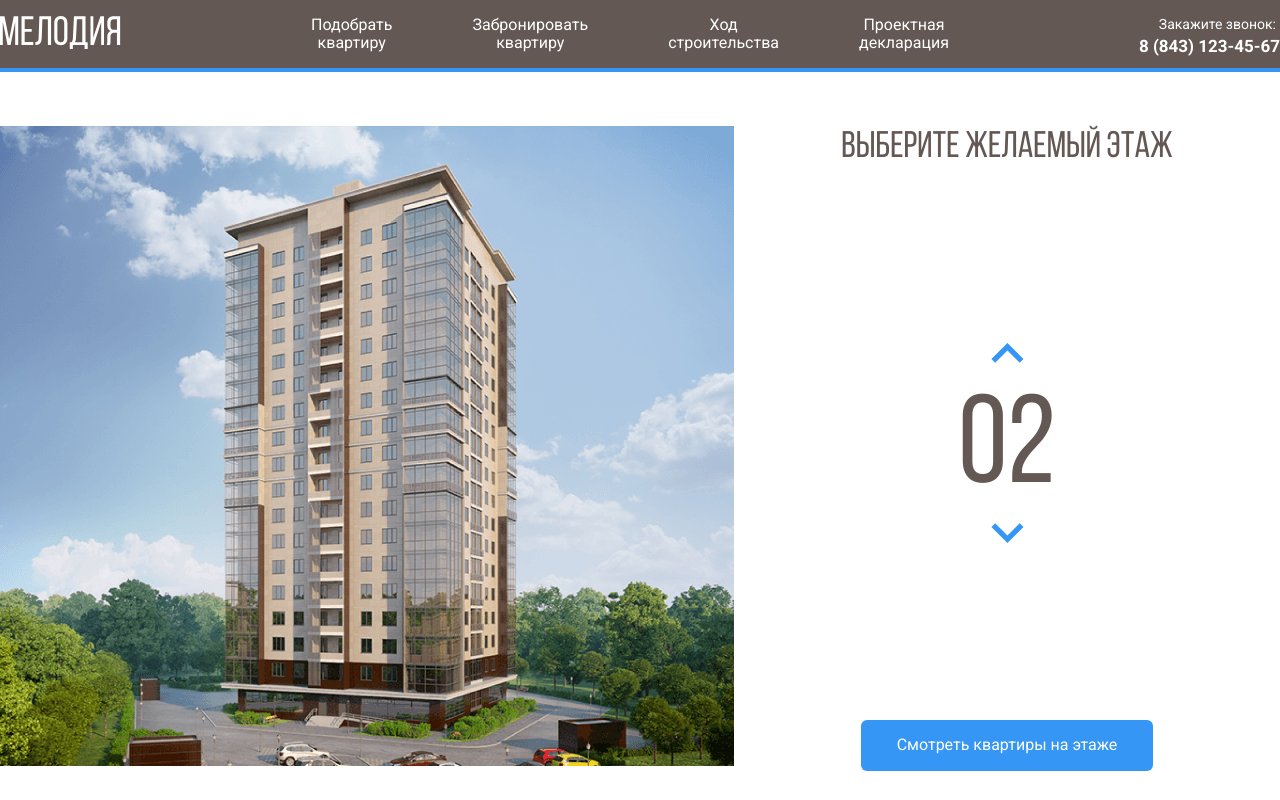
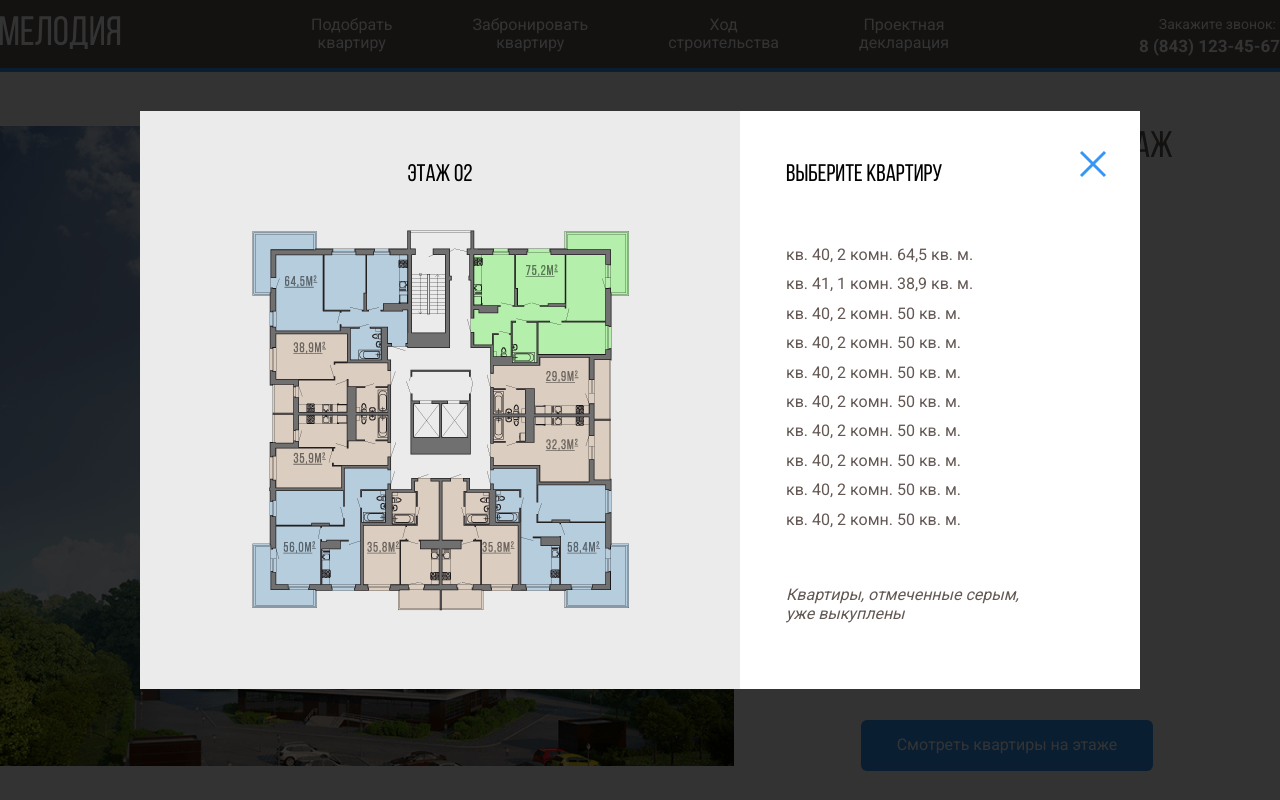
Before and after one commit to DenUP/Melody, a plain HTML site: page index.html in a window 1280 px wide. Both pictures are taken after a click on the button "Смотреть квартиры на этаже". Drawn offline with nearby package versions, Linux system fonts and the light colour scheme.

Commit message:
Create: The "Apartments" window

```diff
--- a/css/style.css
+++ b/css/style.css
@@ -105,7 +105,7 @@ path.current-floor {
   color: #635854;
   margin: 0;
 }
-.counter {
+.floor-counter {
   font-family: "Bebas Neue", "sans-serif";
   color: #635854;
   font-size: 125px;
@@ -119,3 +119,96 @@ path.current-floor {
   padding: 16px 36px;
   cursor: pointer;
 }
+.modal {
+  position: fixed; /* Фиксированная позиция, певерх всего сайта? */
+  left: 0; /* Приклеиваем к  левому краю */
+  top: 0; /* Приклеиваем к верхху */
+  width: 100%;
+  height: 100%;
+  background-color: rgba(0, 0, 0, 0.8);
+  display: flex;
+  justify-content: center;
+  align-items: center;
+  opacity: 0;
+  transform: scale(0);
+  transition: opacity 0.2s;
+}
+.is-open {
+  opacity: 1;
+  transform: scale(1);
+}
+.modal-dialog {
+  max-width: 1000px;
+  min-height: 565px;
+  background-color: #fff;
+  flex-grow: 1;
+  display: flex;
+  opacity: 0;
+  position: relative;
+  transform: translateY(-10%);
+  transition: transform 0.2s, opacity 0.2s;
+  transition-duration: 0.2s;
+}
+.is-open > .modal-dialog {
+  opacity: 1;
+  transform: translateY(0);
+}
+.modal-image {
+  background-color: #ebebeb;
+  width: 60%;
+  text-align: center;
+  padding: 50px;
+}
+.flats path {
+  opacity: 0;
+  cursor: pointer;
+}
+.flats path:hover {
+  opacity: 1;
+}
+.modal-title {
+  font-family: "Bebas Neue", "sans-serif";
+  font-weight: normal;
+  font-size: 24px;
+  line-height: 29px;
+  margin-top: 0;
+  margin-bottom: 25px;
+}
+.modal-info {
+  width: 40%;
+  padding: 50px 46px;
+}
+.flat-list {
+  padding: 0;
+  list-style: none;
+  margin-top: 55px;
+}
+.flat-item {
+  margin-bottom: 10px;
+}
+.flat-link {
+  font-size: 16px;
+  line-height: 19px;
+  color: #635854;
+  text-decoration: none;
+}
+.flat-link:hover {
+  color: #3596f5;
+  text-decoration: underline;
+}
+.modal-alert {
+  font-style: italic;
+  font-weight: normal;
+  font-size: 16px;
+  line-height: 19px;
+  color: #635854;
+  margin-top: 56px;
+}
+.modal-close-button {
+  position: absolute;
+  right: 27px;
+  top: 38px;
+  cursor: pointer;
+  border: none;
+  background-color: #fff;
+}
--- a/index.html
+++ b/index.html
@@ -77,15 +77,87 @@
           <button class="counter-button counter-button-up">
             <img src="img/arrow.svg" alt="arrow-up" class="counter-arrow counter-arrow-up">
           </button>
-        <span class="counter">02</span>
+        <span class="floor-counter counter">02</span>
                 <button class="counter-button counter-button-down"> <img src="img/arrow.svg" alt="arrow-down" class="counter-arrow counter-arrow-down"></button>
       </div>
-      <button class="button button-primary">Смотреть  квартиры на этаже</button>
+      <button class="button button-primary view-flats">Смотреть  квартиры на этаже</button>
 </div>
 <!-- /.counter-group -->
       <!-- /.main-info -->
     </main>
     <!-- /.main -->
+    <div class="modal">
+      <div class="modal-dialog">
+        <button class="modal-close-button">
+          <svg width="28" height="28" viewBox="0 0 28 28" fill="none" xmlns="http://www.w3.org/2000/svg">
+<path d="M2 2L26 26" stroke="#3596F5" stroke-width="3"/>
+<path d="M26 2L2 26" stroke="#3596F5" stroke-width="3"/>
+</svg>
+
+        </button>
+        <div class="modal-image">
+          <h3 class="modal-title">Этаж <span class="modal-counter counter">02</span></h3>
+          <svg
+          class= "flats"
+          width="433" height="408" viewBox="0 0 433 408" fill="none" xmlns="http://www.w3.org/2000/svg" xmlns:xlink="http://www.w3.org/1999/xlink">
+<image id="image0" width="433" height="408" xlink:href="img/floor.png"/>
+<path d="M388 81V141H314V148H267.5V131H247V32.5H338.5V16H405V81H388Z" fill="#3595F6" fill-opacity="0.75"/>
+<path d="M314 148.5H268V200H367.5V205H387.5V141H314V148.5Z" fill="#3595F6" fill-opacity="0.75"/>
+<path d="M314.192 252.662H268V200H367.916V204.602H388V268H314.192V252.662Z" fill="#3595F6" fill-opacity="0.75"/>
+<path d="M314 253H268.5V309H295.5V376H340V393H405V328.5H388V268.5H314V253Z" fill="#3595F6" fill-opacity="0.75"/>
+<path d="M218 394.5V264H247.5V273.5H267.5V310.5H294.5V375H259.5V394.5H218Z" fill="#3595F6" fill-opacity="0.75"/>
+<path d="M217 394.5V264H187.5V273.5H167.5V310.5H140.5V375H175.5V394.5H217Z" fill="#3595F6" fill-opacity="0.75"/>
+<path d="M121 252H166.5V309H139.5V376H95V393H30V328.5H47V273.5H121V252Z" fill="#3595F6" fill-opacity="0.75"/>
+<path d="M119.5 273.5H46V198H167V250.822H119.5V273.5Z" fill="#3595F6" fill-opacity="0.75"/>
+<path d="M124.729 116H46V198H167V145.178H124.729V116Z" fill="#3595F6" fill-opacity="0.75"/>
+<path d="M46.5 81V115.5H125V144.5H164V131H184.5V32.5H93V16H28V81H46.5Z" fill="#3595F6" fill-opacity="0.75"/>
+
+</svg>
+
+        </div>
+        <!-- /.modal-image -->
+        <div class="modal-info">
+          <h3 class="modal-title">Выберите квартиру</h3>
+          <ul class="flat-list">
+            <li class="flat-item">
+              <a href="#" class="flat-link">кв. 40, 2 комн. 64,5 кв. м.</a>
+            </li>
+            <li class="flat-item">
+              <a href="#" class="flat-link">кв. 41, 1 комн. 38,9 кв. м.</a>
+            </li>
+            <li class="flat-item">
+              <a href="#" class="flat-link">кв. 40, 2 комн. 50 кв. м.</a>
+            </li>
+            <li class="flat-item">
+              <a href="#" class="flat-link">кв. 40, 2 комн. 50 кв. м.</a>
+            </li>
+            <li class="flat-item">
+              <a href="#" class="flat-link">кв. 40, 2 комн. 50 кв. м.</a>
+            </li>
+            <li class="flat-item">
+              <a href="#" class="flat-link">кв. 40, 2 комн. 50 кв. м.</a>
+            </li>
+            <li class="flat-item">
+              <a href="#" class="flat-link">кв. 40, 2 комн. 50 кв. м.</a>
+            </li>
+            <li class="flat-item">
+              <a href="#" class="flat-link">кв. 40, 2 комн. 50 кв. м.</a>
+            </li>
+            <li class="flat-item">
+              <a href="#" class="flat-link">кв. 40, 2 комн. 50 кв. м.</a>
+            </li>
+            <li class="flat-item">
+              <a href="#" class="flat-link">кв. 40, 2 комн. 50 кв. м.</a>
+            </li>
+          </ul>
+          <p class="modal-alert">Квартиры, отмеченные серым, <br> уже выкуплены</p>
+
+        </div>
+        <!-- /.modal-info -->
+      </div>
+      <!-- /.modal-dialog -->
+    </div>
+    <!-- /.modal -->
 <script src="https://code.jquery.com/jquery-3.6.0.min.js" integrity="sha256-/xUj+3OJU5yExlq6GSYGSHk7tPXikynS7ogEvDej/m4=" crossorigin="anonymous"></script>
 <script src="js/main.js"></script>
   </body>
--- a/js/main.js
+++ b/js/main.js
@@ -3,11 +3,18 @@ $(document).ready(function () { /* функция готовности DOM */
   var floorPath = $(".home-image path"); /* каждый  Отдельный этаж в SVG */
   var counterUp = $(".counter-arrow-up") /*   КнопкаУвеличение этажа*/
 var counterDown = $(".counter-arrow-down") /*   Кнопка Уменьшение этажа*/
+var modalCloseButton  = $(".modal-close-button")
+var modal = $(".modal")
+var viewFlatsButton = $(".view-flats")
   floorPath.on("mouseover", function () {
     floorPath.removeClass("current-floor") /* Удаляем активный класс у этажей */
     currentFloor = $(this).attr("data-floor") /* Получаем значение текущего этажа */
     $(".counter").text(currentFloor); /* записываем значение этажа в счетчик */
 });
+
+floorPath.on("click", toggleModal);
+modalCloseButton.on("click", toggleModal);
+viewFlatsButton.on("click", toggleModal);
 
 /* отслеживаем клик по кнопке вверх */
 counterUp.on("click", function() {
@@ -38,4 +45,7 @@ if (currentFloor <18) {
 
     }
   })
+  function toggleModal(){ /* функция открыть/закрыть окно */
+  modal.toggleClass("is-open")
+}
 });
```
Also changed, not shown: img/Floor.png (added).
